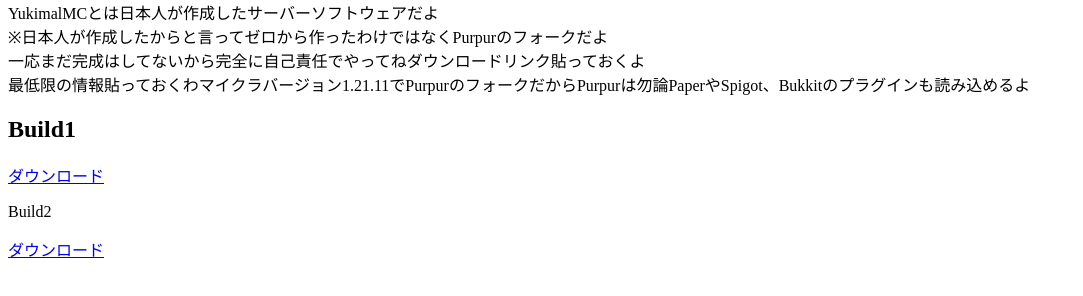
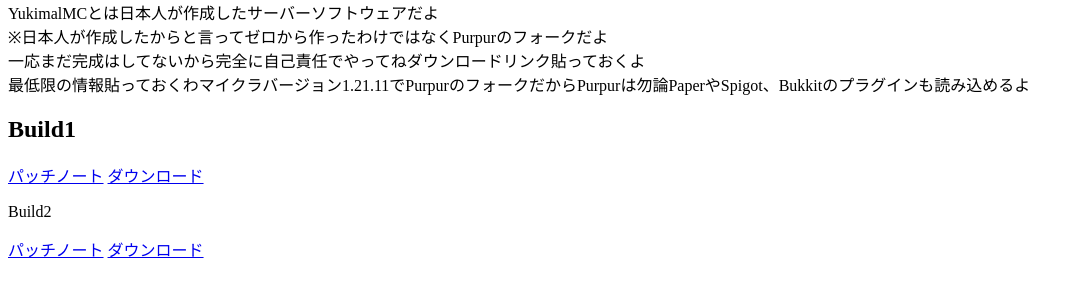
Before and after one commit to yukimaldayo/lab.yukimal.f5.si, a plain HTML site: page yukimalmc/index.html in a window 1280 px wide. Shown: the part 66-362 px from the top of the page, without its empty margins (0-1083 px from the left). Drawn offline with Linux system fonts and the light colour scheme.

Commit message:
Update index.html

```diff
--- a/yukimalmc/index.html
+++ b/yukimalmc/index.html
@@ -5,6 +5,8 @@
 一応まだ完成はしてないから完全に自己責任でやってねダウンロードリンク貼っておくよ<br>
 最低限の情報貼っておくわマイクラバージョン1.21.11でPurpurのフォークだからPurpurは勿論PaperやSpigot、Bukkitのプラグインも読み込めるよ</p>
 <h2>Build1</h2>
+<a href="https://lab.yukimal.f5.si/yukimalmc/build1patchnotes.md/">パッチノート</a>
 <a href="http://file.yukimal.f5.si/yukimalmcbuild1.jar" download>ダウンロード</a>
 <p>Build2</p>
+<a href="https://lab.yukimal.f5.si/yukimalmc/build2patchnotes.md/">パッチノート</a>
 <a href="http://file.yukimal.f5.si/yukimalmcbuild2.jar" download>ダウンロード</a>
```
